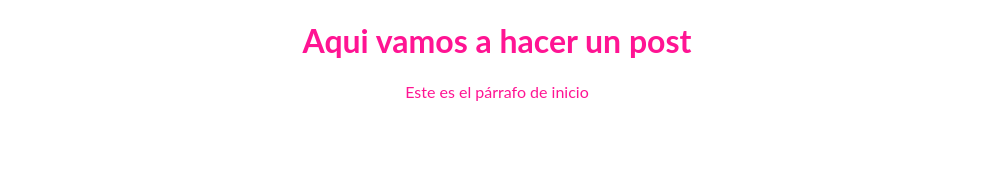
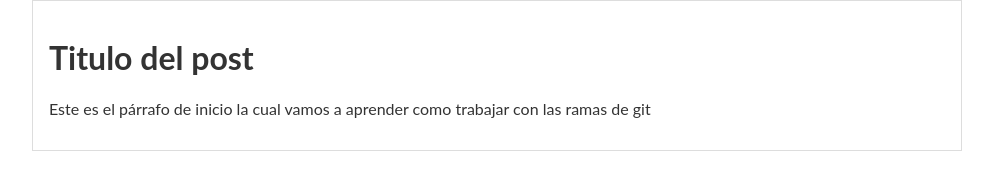
Before and after one commit to Bkari22/BlogPlatzi, a plain HTML site: page index.html in a window 1280 px wide. Shown: the whole page, without its empty margins (143-1136 px from the left). Drawn offline with Linux system fonts and the light colour scheme.

Commit message:
commit al master

```diff
--- a/css/estilos.css
+++ b/css/estilos.css
@@ -1,6 +1,23 @@
 body
 {
+    color: #333;
     text-align: center;
     font-family: "lato";
-    color: deeppink;
+    font-size: 16px;
+    margin: 0;
+    padding: 0;
 }
+
+#container
+{
+    width: 70%;
+    padding: 1em;
+    text-align: left;
+    border: 1px solid #DDD;
+    margin: 0 auto;
+}
+
+#container h1
+{
+    font-size: 20pxM
+}
--- a/index.html
+++ b/index.html
@@ -8,7 +8,11 @@
     <link rel="stylesheet" href="css/estilos.css">
 </head>
 <body>
-    <h1>Aqui vamos a hacer un post</h1>
-    <p>Este es el párrafo de inicio</p>
+    <div id="container">
+        <div id="post">
+            <h1>Titulo del post</h1>
+            <p>Este es el párrafo de inicio la cual vamos a aprender como trabajar con las ramas de git</p>
+        </div>
+    </div>
 </body>
 </html>
```
